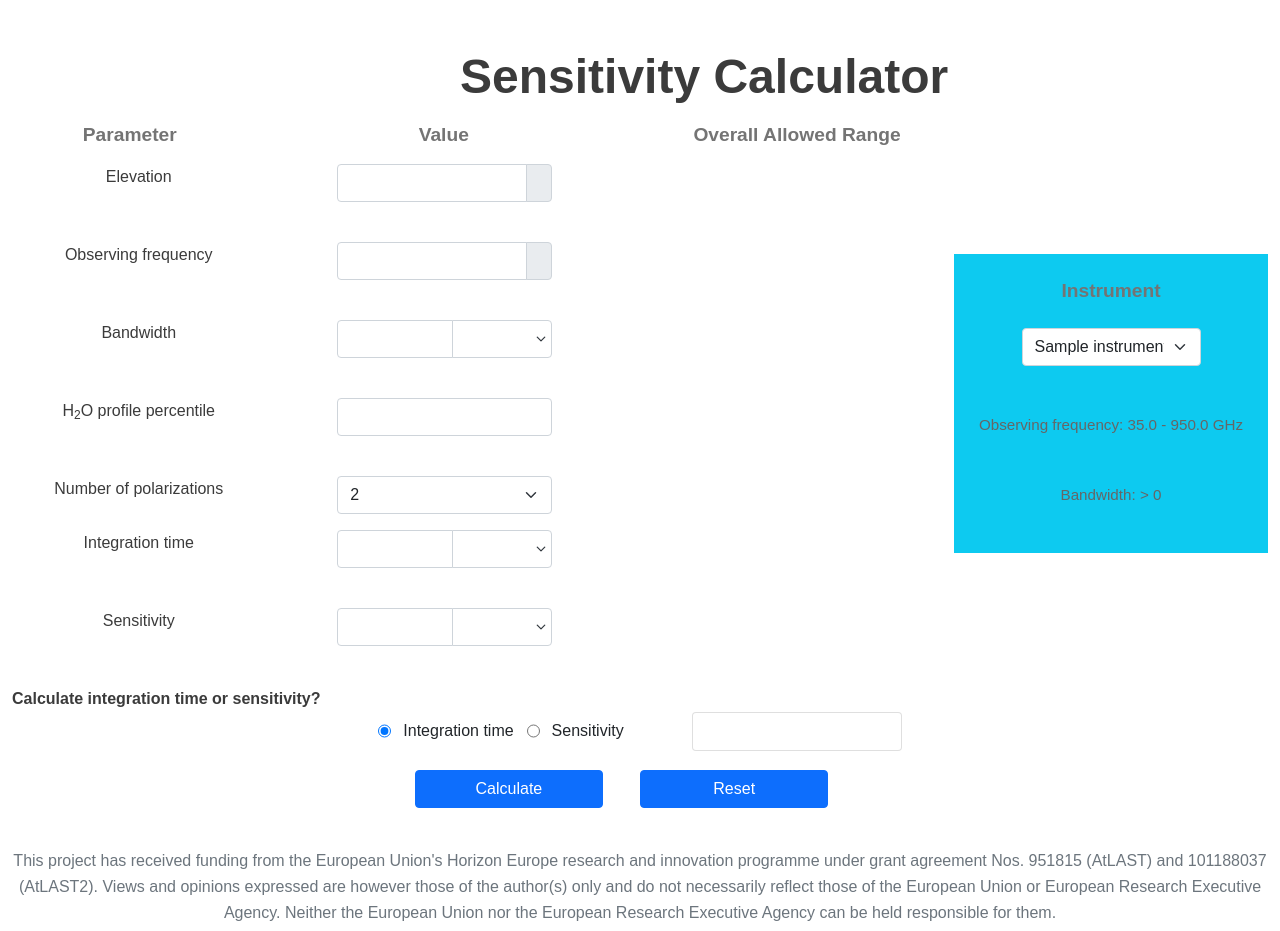
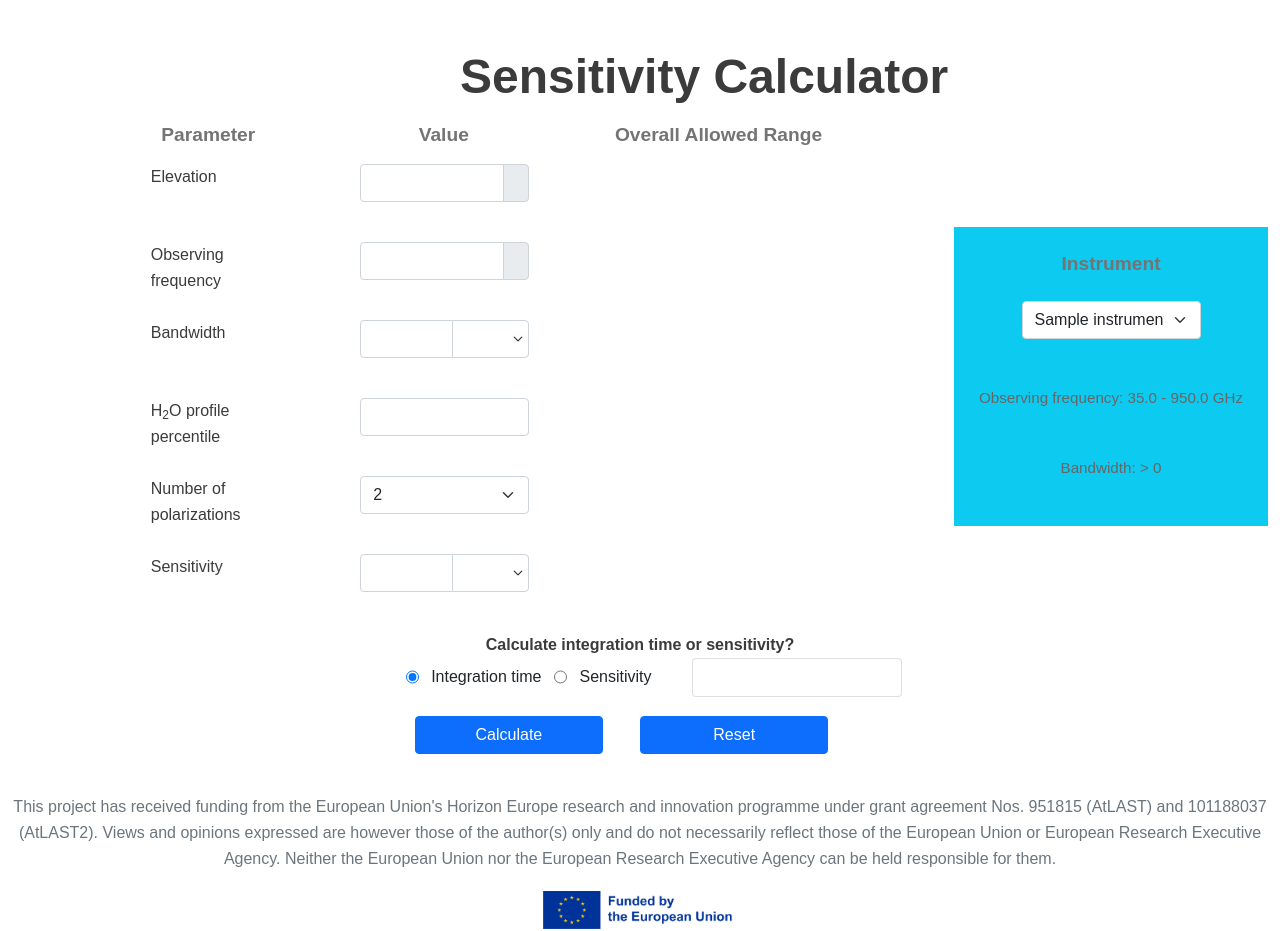
Before and after one commit to ukatc/AtLAST_sensitivity_calculator, a Python web app: template web_client/templates/sensitivity_calculator.html in a window 1280 px wide; the page is wider, and only the part inside the window is pictured. Shown: the part 200-1131 px from the top of that part. Run offline with Jinja, Linux system fonts and the light colour scheme; the template is opened without the code that fills it: most values are stand-ins (such as "Sample title", 1, 10 or a date in 2020); lists and menus that the app fills with data are empty.

Commit message:
ASC-32 Changed layout of the param form to be more condensed

```diff
--- a/web_client/templates/sensitivity_calculator.html
+++ b/web_client/templates/sensitivity_calculator.html
@@ -52,35 +52,25 @@
 
   <div class="container-fluid mt-3">
     <form method="POST" id="calculator-form" novalidate>
-
-      <!-- <div class="flex-row titles">
-        <div class="d-flex ml-2 mb-2 mt-2 mt-sm-4 align-items-stretch">
-          <div class="col">Parameter</div>
-          <div class="col-2">Value</div>
-          <div class="col">Overall allowed range</div>
-          <div class="col">Instrument specific allowed range</div>
-        </div>
-      </div> -->
-
       <div class="container-fluid text-center mt-3">
         <div class="row">
 
           <!-- LEFT AREA -->
           <div class="col-md-9">
             <div class="row justify-content-center" align="center">
-              <div class="titles col-3 mb-3">Parameter</div>
-              <div class="titles col-5 mb-3">Value</div>
-              <div class="titles col-4 mb-3">Overall Allowed Range</div>
+              <div class="titles col-2 mb-3">Parameter</div>
+              <div class="titles col-4 mb-3">Value</div>
+              <div class="titles col-3 mb-3">Overall Allowed Range</div>
               <!-- ELEVATION - start -->
-              <div class="row" id="row-elevation">
-                <div class="col-3"><label for="elev-input">Elevation</label></div>
-                <div class="col-5">
+              <div class="row justify-content-center" id="row-elevation">
+                <div class="col-2" align="left"><label for="elev-input">Elevation</label></div>
+                <div class="col-4">
                   <div class="input-group param-input-group mb-3">
                   <input type="text" class="form-control param-input" id="elev-input" name="elevation" value="{{ default_value('elevation') }}">
                     <span class="input-group-text">{{ default_unit('elevation') }}</span>
                   </div>
                 </div>
-                <div class="col-4">
+                <div class="col-3">
                   <div class="allowed-range-info">{{ allowed_range('elevation') }}</div>
                 </div>
                 <div class="row">
@@ -89,16 +79,16 @@
               </div>
               <!-- ELEVATION - end -->
               <!-- OBSERVING FREQUENCY - start -->
-              <div class="row" id="obs-freq">
-                <div class="col-3"><label for="obs-freq-input">Observing frequency</label></div>
-                <div class="col-5">
+              <div class="row justify-content-center" id="obs-freq">
+                <div class="col-2" align="left"><label for="obs-freq-input">Observing frequency</label></div>
+                <div class="col-4">
                   <div class="input-group param-input-group mb-3">
                     <input type="text" class="form-control param-input" id="obs-freq-input" name="obs_freq" value="{{ default_value('elevation') }}">
                     <span class="input-group-text">{{ default_unit('obs_freq') }}</span>
                   </div>
                 </div>
-                <div class="col-4">
-                  <div class="col-4 allowed-range-info">{{ allowed_range('obs_freq') }}</div>
+                <div class="col-3">
+                  <div class="allowed-range-info">{{ allowed_range('obs_freq') }}</div>
                 </div>
                 <div class="row">
                   <div class="invalid-message" id="obs-freq-input-invalid">{{ invalid_message('obs_freq') }}</div>
@@ -106,15 +96,15 @@
               </div>
               <!-- OBSERVING FREQUENCY - end -->
               <!-- BANDWIDTH - start -->
-              <div class="row" id="row-bandwidth">
-                  <div class="col-3"><label for="bandwidth-input">Bandwidth</label></div>
-                  <div class="col-5">
+              <div class="row justify-content-center" id="row-bandwidth">
+                  <div class="col-2" align="left"><label for="bandwidth-input">Bandwidth</label></div>
+                  <div class="col-4">
                     <div class="input-group param-input-group mb-3">
                       <input type="text" class="form-control param-input" id="bandwidth-input" name="bandwidth" value="{{ default_value('bandwidth') }}">
                       <select class="form-select units-input" id="bandwidth-units" name="bandwidth-units"></select>
                     </div>
                   </div>
-                  <div class="col-4">
+                  <div class="col-3">
                     <div class="allowed-range-info">{{ allowed_range('bandwidth') }}</div>
                   </div>
                 <div class="row">
@@ -123,14 +113,14 @@
               </div>
               <!-- BANDWIDTH - end -->
               <!-- WEATHER - start -->
-              <div class="row" id="row-weather">
-                <div class="col-3"><label for="pwv-input">H<sub>2</sub>O profile percentile</label></div>
-                <div class="col-5">
+              <div class="row justify-content-center" id="row-weather">
+                <div class="col-2" align="left"><label for="pwv-input">H<sub>2</sub>O profile percentile</label></div>
+                <div class="col-4">
                   <div class="input-group param-input-group mb-3">
                     <input type="text" class="form-control param-input" id="pwv-input" name="weather" value="{{ default_value('weather') }}">
                   </div>
                 </div>
-                <div class="col-4">
+                <div class="col-3">
                   <div class="allowed-range-info">{{ allowed_range('weather') }}</div>
                 </div>
                 <div class="row">
@@ -139,9 +129,9 @@
               </div>
               <!-- WEATHER - end -->
               <!-- POLARISATION - start -->
-              <div class="row" id="row-npol">
-                <div class="col-3"><label for="npol-input">Number of polarizations</label></div>
-                <div class="col-5">
+              <div class="row justify-content-center" id="row-npol">
+                <div class="col-2" align="left"><label for="npol-input">Number of polarizations</label></div>
+                <div class="col-4">
                   <div class="input-group param-input-group mb-3">
                     <select class="form-select" id="npol-input" name="n_pol">
                       <option value=1>1</option>
@@ -149,33 +139,36 @@
                     </select>
                   </div>
                 </div>
+                  <div class="col-3">
+                    <div class="allowed-range-info"></div>
+                  </div>
               </div>
               <!-- POLARISATION - end -->
               <!-- INTEGRATION TIME - start -->
-              <div class="row" id="row-t-int">
-                  <div class="col-3"><label for="integration-time-input">Integration time</label></div>
-                  <div class="col-5">
+              <div class="row justify-content-center d-none" id="row-t-int">
+                  <div class="col-2" align="left"><label for="integration-time-input">Integration time</label></div>
+                  <div class="col-4">
                     <div class="input-group param-input-group mb-3">
                       <input type="text" class="form-control param-input" id="integration-time-input" name="t_int" value="{{ default_value('t_int') }}">
                       <select class="form-select units-input" id="t_int-units" name="t_int_units"></select>
                     </div>
                   </div>
-                  <div class="col-4">{{ allowed_range('t_int') }}</div>
+                  <div class="col-3">{{ allowed_range('t_int') }}</div>
                 </div>
                 <div class="row">
                   <div class="invalid-message" id="integration-time-input-invalid">{{ invalid_message('t_int') }}</div>
                 </div>
               <!-- INTEGRATION TIME - end -->
               <!-- SENSITIVITY - start -->
-              <div class="row" id="row-sensitivity">
-                  <div class="col-3"><label for="sensitivity-input">Sensitivity</label></div>
-                  <div class="col-5">
+              <div class="row justify-content-center" id="row-sensitivity">
+                  <div class="col-2" align="left"><label for="sensitivity-input">Sensitivity</label></div>
+                  <div class="col-4">
                     <div class="input-group param-input-group mb-3">
                       <input type="text" class="form-control param-input" id="sensitivity-input" name="sensitivity" value="{{ default_value('sensitivity') }}">
                       <select class="form-select units-input" id="sensitivity-units" name="sensitivity_units"></select>
                     </div>
                   </div>
-                  <div class="col-4">{{ allowed_range('sensitivity') }}</div>
+                  <div class="col-3">{{ allowed_range('sensitivity') }}</div>
                 </div>
                 <div class="row">
                   <div class="invalid-message" id="sensitivity-input-invalid">{{ invalid_message('sensitivity') }}</div>
@@ -212,7 +205,7 @@
         </div>
       </div>
 
-      <div class="row mb-3">
+      <div class="row mb-3" align="center">
         <label for="calculation-options"><strong>Calculate integration time or sensitivity?</strong></label>
         <div class="d-flex flex-row justify-content-center">
         <div class="col-8 col-sm-6 col-md-5 col-lg-3">
```
